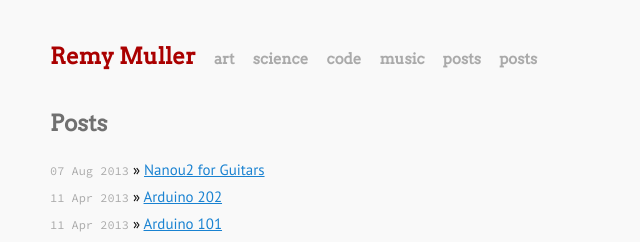
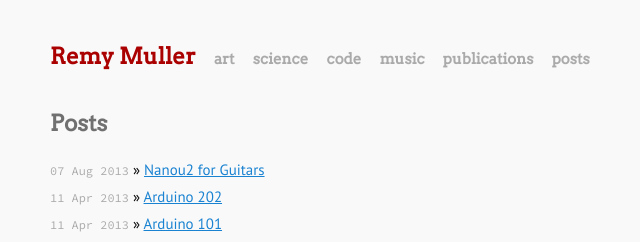
Before and after one commit to remymuller/remymuller.github.io, a Jekyll site: the page built from posts.html, in a window 1280 px wide. Shown: the top 242 px of the page, without its empty margins (230-870 px from the left). Built offline with Jekyll 4.4.1, drawn with Linux system fonts in a browser that asks for light colours.

Commit message:
fix typo

```diff
--- a/_layouts/default.html
+++ b/_layouts/default.html
@@ -25,7 +25,7 @@
               {% for cat in site.categories %}
               <a class="extra" href="/{{ cat[0] | lower }}.html">{{ cat[0] }}</a>
               {% endfor %}
-              <a class="extra" href="/publications.html">posts</a>
+              <a class="extra" href="/publications.html">publications</a>
               <a class="extra" href="/posts.html">posts</a>
             </div>
 
```
